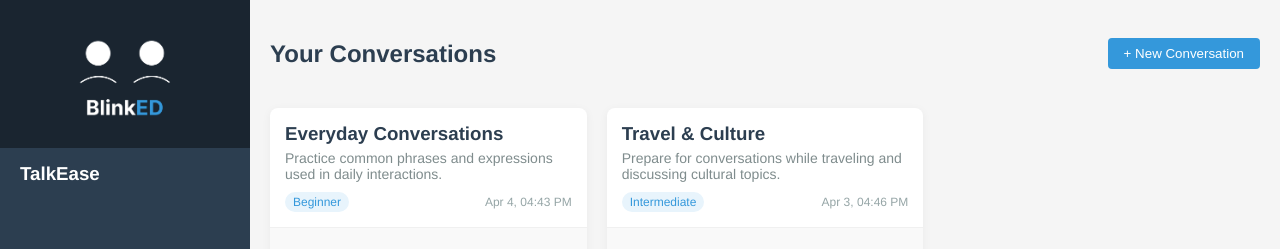
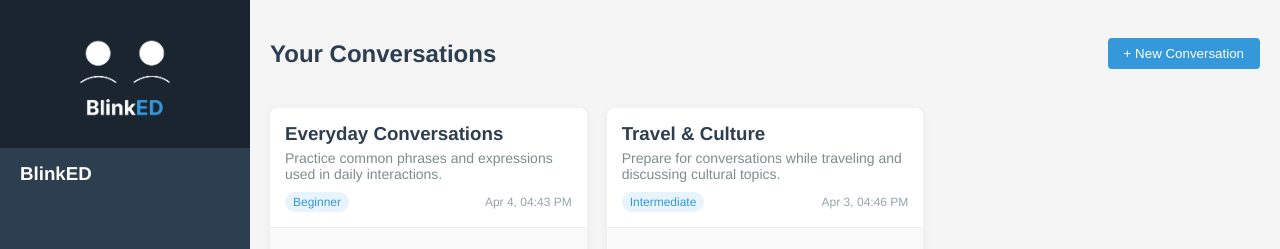
Before and after one commit to oliviapjy/english-learning-app, a Vue app: page /home in a window 1280 px wide. Shown: the top 249 px of the page. Built offline with nearby package versions, Linux system fonts and the light colour scheme; sample sign-in values are in the browser's storage.

Commit message:
fixed short audio + double click tts

```diff
--- a/src/components/HomeScreen.vue
+++ b/src/components/HomeScreen.vue
@@ -5,7 +5,7 @@
         <div class="sidebar-header">
           <img src="../assets/app_logo_white.png" alt="App Logo" class="app-logo" />
         </div>
-        <h3>TalkEase</h3>
+        <h3>BlinkED</h3>
         <div class="user-profile">
           <span class="username">{{ user.name }}</span>
           <button @click="logout" class="logout-btn">Logout</button>
```
